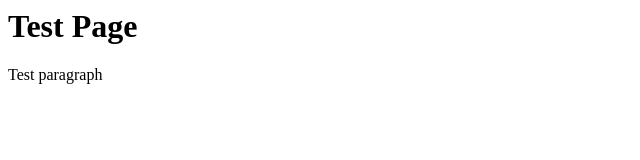
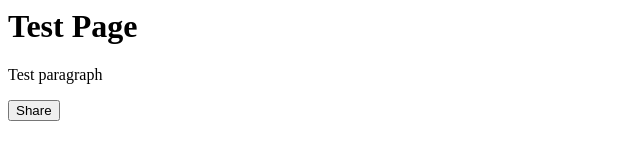
Before and after one commit to GregYaniw-RSI/twitter, a plain HTML site: page index.html in a window 1280 px wide. Shown: the whole page, without its empty margins (0-640 px from the left). Drawn offline with Linux system fonts and the light colour scheme.

Commit message:
Adding share button

```diff
--- a/index.html
+++ b/index.html
@@ -8,11 +8,19 @@
   <meta name="twitter:description" content="Trying this thing out">
   <meta name="twitter:image"
     content="https://mybets-dev.rushstreetinteractive.com/3d55f9e4-4330-4f32-bcc2-5612284e19a4.png">
+
+  <script>
+     const share = () => {
+      alert('share works');
+     }
+  </script>
 </head>
 
 <body>
   <h1>Test Page</h1>
   <p>Test paragraph</p>
+
+  <button onclick="share()">Share</button>
 </body>
 
 </html>
```
